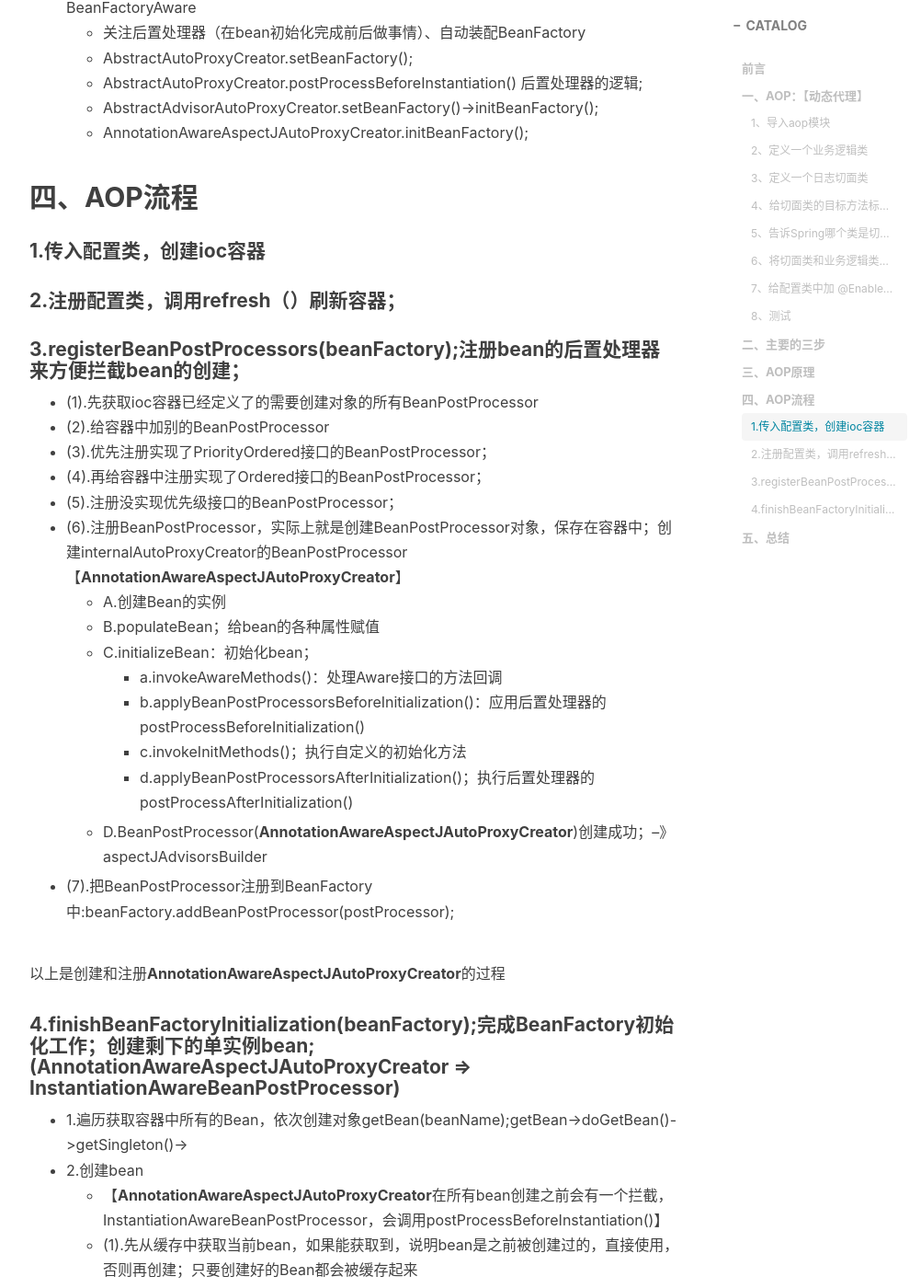
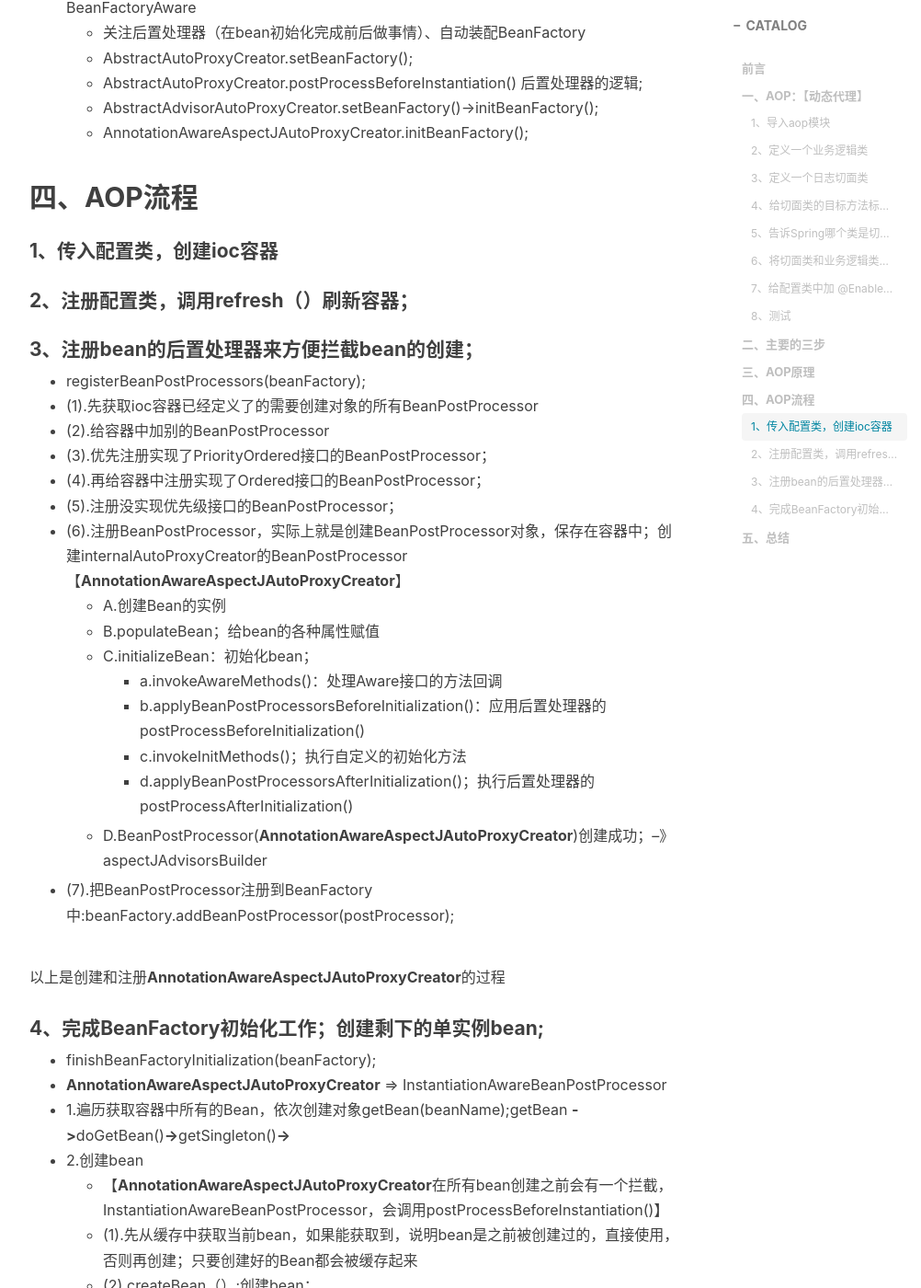
Before and after one commit to Bjorne1/Bjorne1.github.io, a Jekyll site: the page built from _posts/2019-02-21-spring-annotation-aop.md, in a window 1280 px wide and 1400 px high, scrolled down 3866 px. Shown: the whole window at 92% size, without its empty margins (233-1235 px from the left). Built offline with Jekyll 4.4.1, drawn with Linux system fonts in a browser that asks for light colours; nearby versions of some CDN libraries; comment, search, counter and statistics services are not loaded.

Commit message:
Update 2019-02-21-spring-annotation-aop.md

```diff
--- a/_posts/2019-02-21-spring-annotation-aop.md
+++ b/_posts/2019-02-21-spring-annotation-aop.md
@@ -163,9 +163,10 @@
 
 ## 四、AOP流程
 
-#### 1.传入配置类，创建ioc容器
-#### 2.注册配置类，调用refresh（）刷新容器；
-#### 3.registerBeanPostProcessors(beanFactory);注册bean的后置处理器来方便拦截bean的创建；
+#### 1、传入配置类，创建ioc容器
+#### 2、注册配置类，调用refresh（）刷新容器；
+#### 3、注册bean的后置处理器来方便拦截bean的创建；
+   * registerBeanPostProcessors(beanFactory);
    * (1).先获取ioc容器已经定义了的需要创建对象的所有BeanPostProcessor
    * (2).给容器中加别的BeanPostProcessor
    * (3).优先注册实现了PriorityOrdered接口的BeanPostProcessor；
@@ -184,8 +185,10 @@
 
  以上是创建和注册**AnnotationAwareAspectJAutoProxyCreator**的过程
 
-#### 4.finishBeanFactoryInitialization(beanFactory);完成BeanFactory初始化工作；创建剩下的单实例bean;(**AnnotationAwareAspectJAutoProxyCreator** => InstantiationAwareBeanPostProcessor)
-   * 1.遍历获取容器中所有的Bean，依次创建对象getBean(beanName);getBean->doGetBean()->getSingleton()->
+#### 4、完成BeanFactory初始化工作；创建剩下的单实例bean;
+   * finishBeanFactoryInitialization(beanFactory);
+   * **AnnotationAwareAspectJAutoProxyCreator** => InstantiationAwareBeanPostProcessor
+   * 1.遍历获取容器中所有的Bean，依次创建对象getBean(beanName);getBean **->**doGetBean()**->**getSingleton()**->**
    * 2.创建bean
       * 【**AnnotationAwareAspectJAutoProxyCreator**在所有bean创建之前会有一个拦截，InstantiationAwareBeanPostProcessor，会调用postProcessBeforeInstantiation()】
       * (1).先从缓存中获取当前bean，如果能获取到，说明bean是之前被创建过的，直接使用，否则再创建；只要创建好的Bean都会被缓存起来
```
